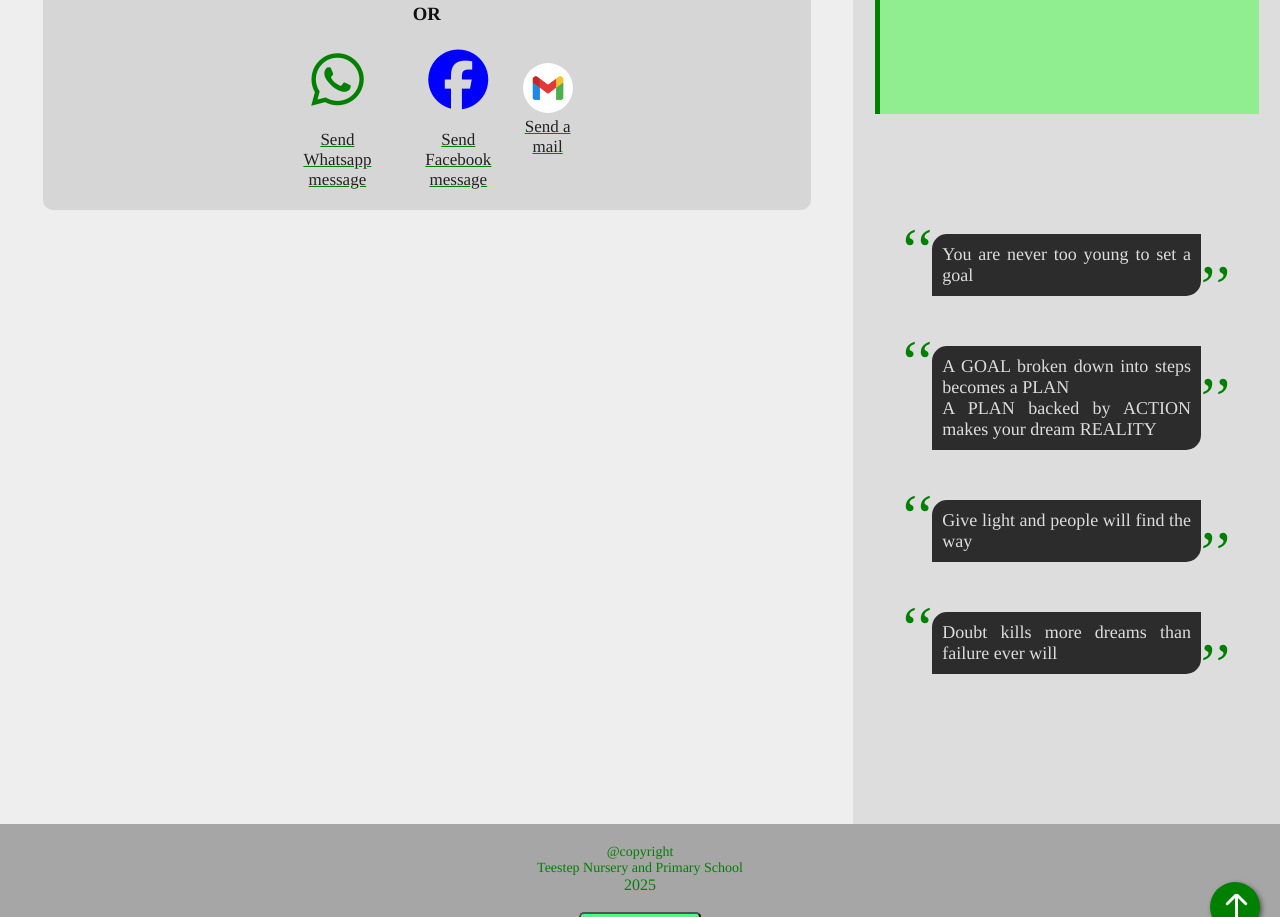
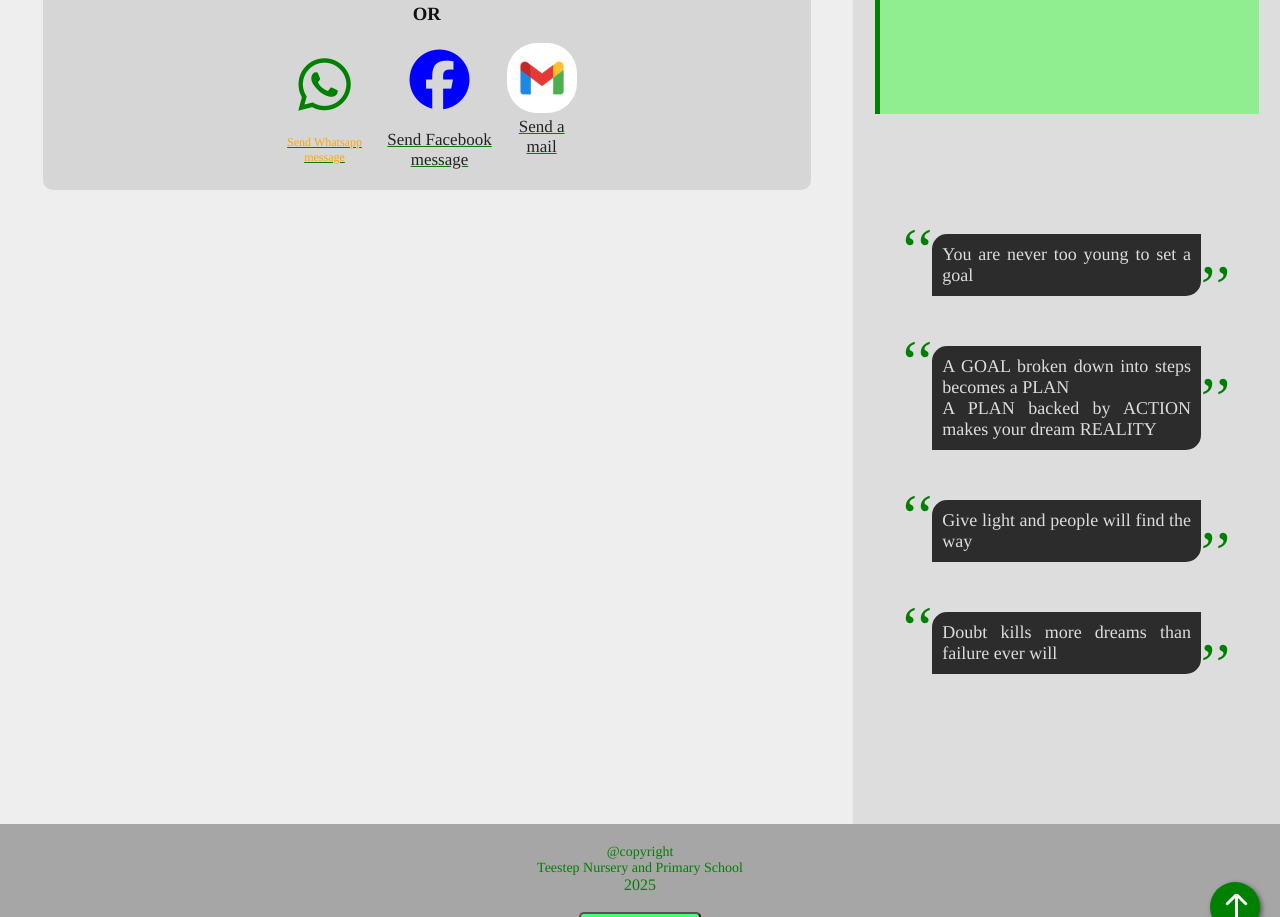
Before and after one commit to Alli-mubarak/Teestep-School, a plain HTML site: page contact.htm in a window 1280 px wide. Shown: the part 936-1853 px from the top of the page. Drawn offline with Linux system fonts and the light colour scheme.

Commit message:
Update style.css

```diff
--- a/style.css
+++ b/style.css
@@ -476,9 +476,10 @@
             color:blue;
         }
         #gmail{
-            width:50px;
+            width:70px;
             border-radius:30px;
         }
+#gmail p,#wa p,#fa p{font-size:12px; color:orange; }
        footer{
            background:rgba(0,0,0,0.3);
            text-align:center;
```
